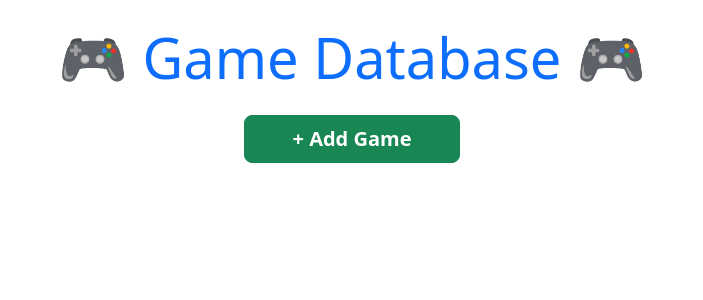
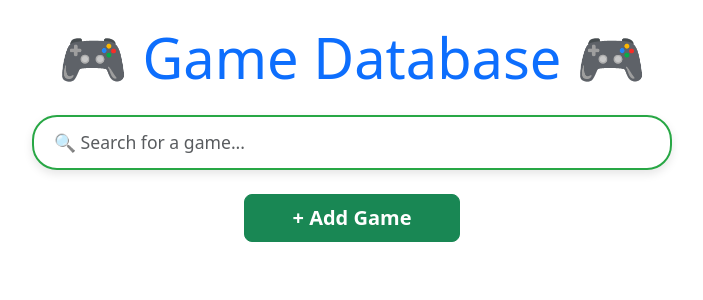
Before and after one commit to ShaneKennedy1/datarep_project, a React (Create React App) app: page / in a window 1280 px wide. Shown: the top 300 px of the page, without its empty margins (288-991 px from the left). Built offline with nearby package versions, Linux system fonts and the light colour scheme; no server answers.

Commit message:
Search bar

```diff
--- a/src/components/readgame.js
+++ b/src/components/readgame.js
@@ -1,15 +1,17 @@
 import axios from "axios";
 import { useState, useEffect } from "react";
-import { Link } from "react-router-dom";  // Import Link for navigation
+import { Link } from "react-router-dom"; // Import Link for navigation
 import Games from "./games";
 
 function Readgame() {
+  const [data, setData] = useState([]);
+  const [searchTerm, setSearchTerm] = useState(""); // State for search term
 
-    const [data, setData] = useState([]);
-
+  // Function to fetch game data
   const Reload = () => {
     console.log("Reloading game data...");
-        axios.get('http://localhost:4000/api/games')
+    axios
+      .get("http://localhost:4000/api/games")
       .then((response) => {
         setData(response.data);
       })
@@ -22,15 +24,42 @@ function Readgame() {
     Reload();
   }, []);
 
+  // Filtered games based on the search term
+  const filteredGames = data.filter((game) =>
+    game.name.toLowerCase().includes(searchTerm.toLowerCase())
+  );
+
   return (
     <div className="text-center py-4">
       <h1 className="display-4 mb-4 text-primary">🎮 Game Database 🎮</h1>
+
+      <div className="mb-4">
+        <input
+          type="text"
+          className="form-control w-50 mx-auto"
+          style={{
+            padding: "12px 20px",
+            fontSize: "1.1rem",
+            border: "2px solid #28a745",
+            borderRadius: "25px",
+            boxShadow: "0 4px 10px rgba(0, 0, 0, 0.1)",
+          }}
+          placeholder="🔍 Search for a game..."
+          value={searchTerm}
+          onChange={(e) => setSearchTerm(e.target.value)}
+        />
+      </div>
+
       <Link to="/creategame">
-                <button className="btn btn-success btn-lg mb-4 px-5 py-2" style={{ fontSize: '1.25rem', fontWeight: 'bold' }}>
+        <button
+          className="btn btn-success btn-lg mb-4 px-5 py-2"
+          style={{ fontSize: "1.25rem", fontWeight: "bold" }}
+        >
           + Add Game
         </button>
       </Link>
-            <Games myGames={data} ReloadData={Reload} />
+
+      <Games myGames={filteredGames} ReloadData={Reload} />
     </div>
   );
 }
```
Lines whose indentation alone changed are shown as unchanged.
